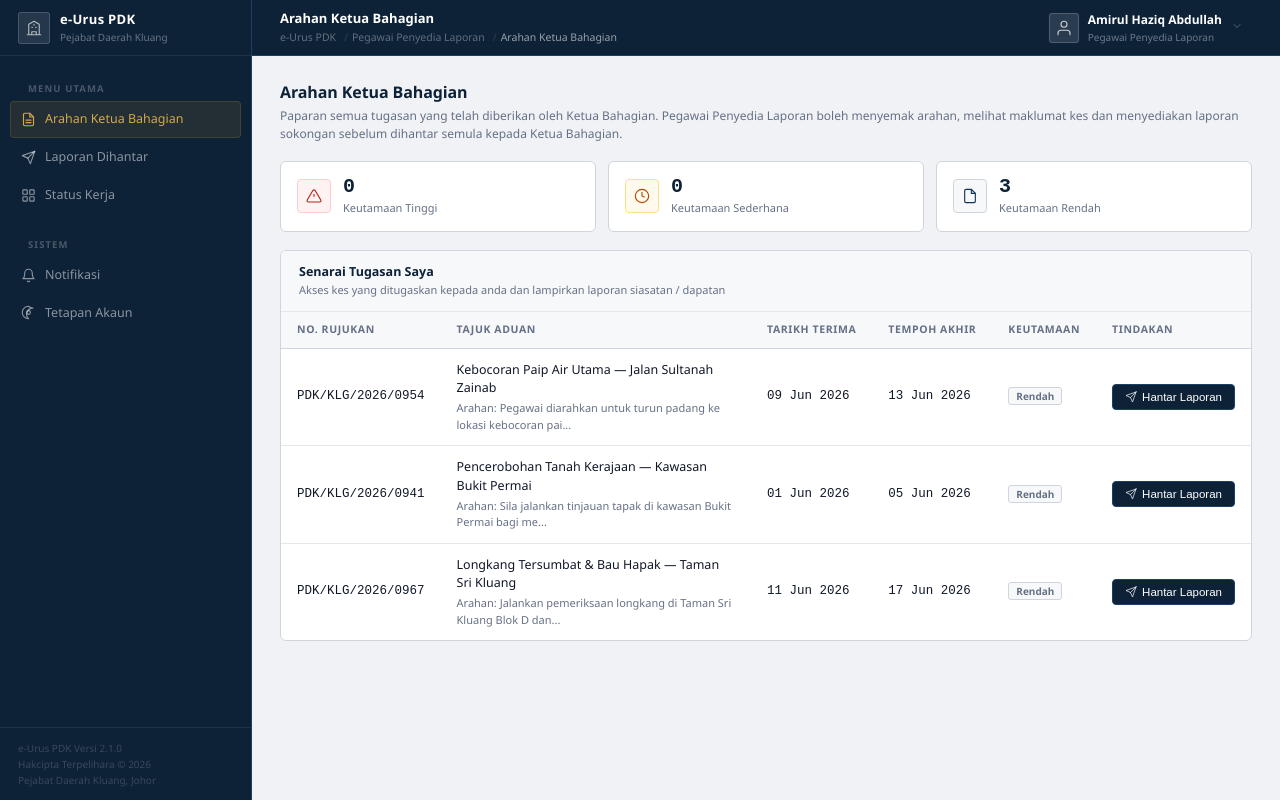
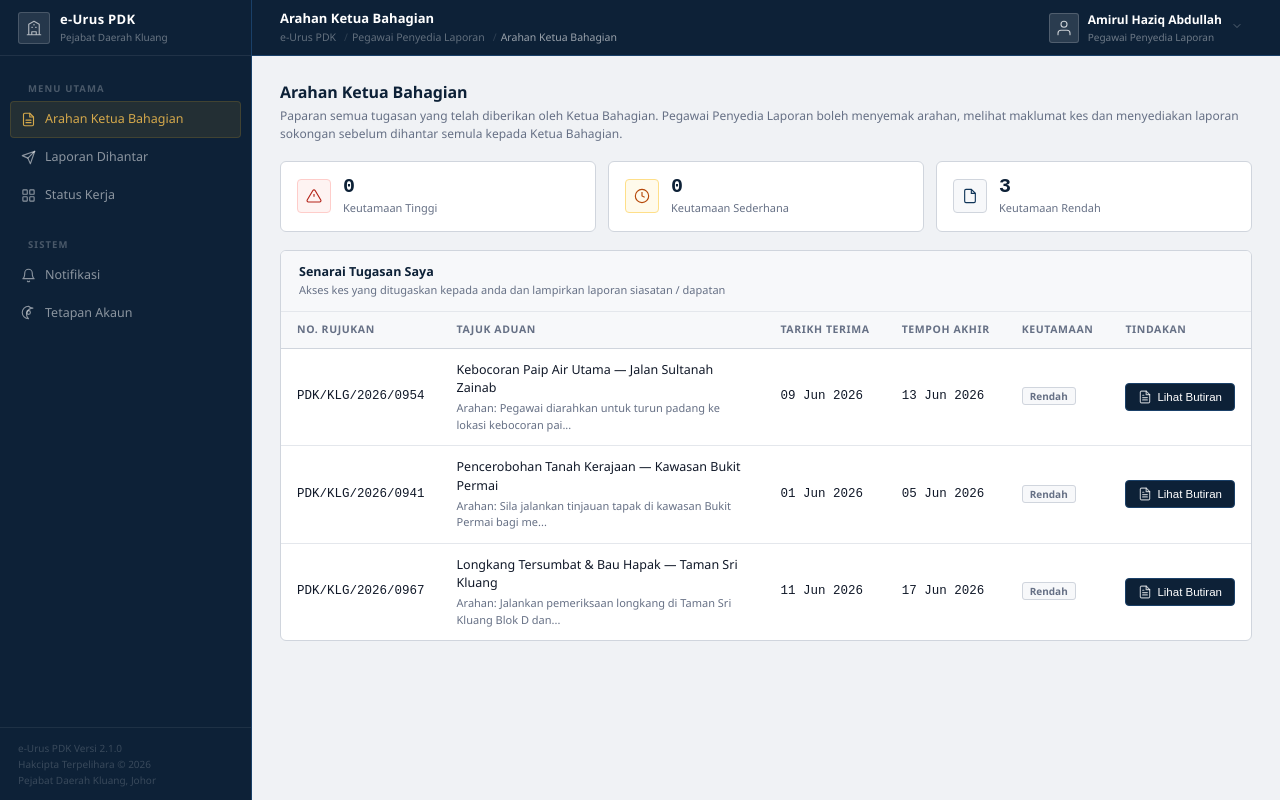
Before and after one commit to tirazman/TRIPLEA-SCSE2243-ADP-PROJECT1, a React (Vite) app in the folder frontend/: page /pegawai-penyedia/arahan in a window 1280 px wide. Built offline with nearby package versions, Linux system fonts and the light colour scheme.

Commit message:
Update PPL

```diff
--- a/frontend/src/view/PegawaiPenyediaLaporan/PPLArahanKetuaBahagian.jsx
+++ b/frontend/src/view/PegawaiPenyediaLaporan/PPLArahanKetuaBahagian.jsx
@@ -130,11 +130,15 @@ function TaskListView({ tasks, onOpenDetail }) {
                 <td><PriorityBadge keutamaan={t.keutamaan} /></td>
                 <td>
                   <button className="btn-tindakan" onClick={() => onOpenDetail(t)}>
-                    <svg viewBox="0 0 24 24" fill="none" strokeLinecap="round" strokeLinejoin="round">
-                      <path d="M22 2L11 13" />
-                      <path d="M22 2L15 22 11 13 2 9l20-7z" />
+                    {/* 📌 Ikon kapal terbang ditukar kepada ikon dokumen/butiran */}
+                    <svg viewBox="0 0 24 24" fill="none" stroke="currentColor" strokeWidth="2" strokeLinecap="round" strokeLinejoin="round" style={{ width: "14px", height: "14px" }}>
+                      <path d="M14 2H6a2 2 0 0 0-2 2v16a2 2 0 0 0 2 2h12a2 2 0 0 0 2-2V8z" />
+                      <polyline points="14 2 14 8 20 8" />
+                      <line x1="16" y1="13" x2="8" y2="13" />
+                      <line x1="16" y1="17" x2="8" y2="17" />
+                      <polyline points="10 9 9 9 8 9" />
                     </svg>
-                    Hantar Laporan
+                    Lihat Butiran
                   </button>
                 </td>
               </tr>
```
